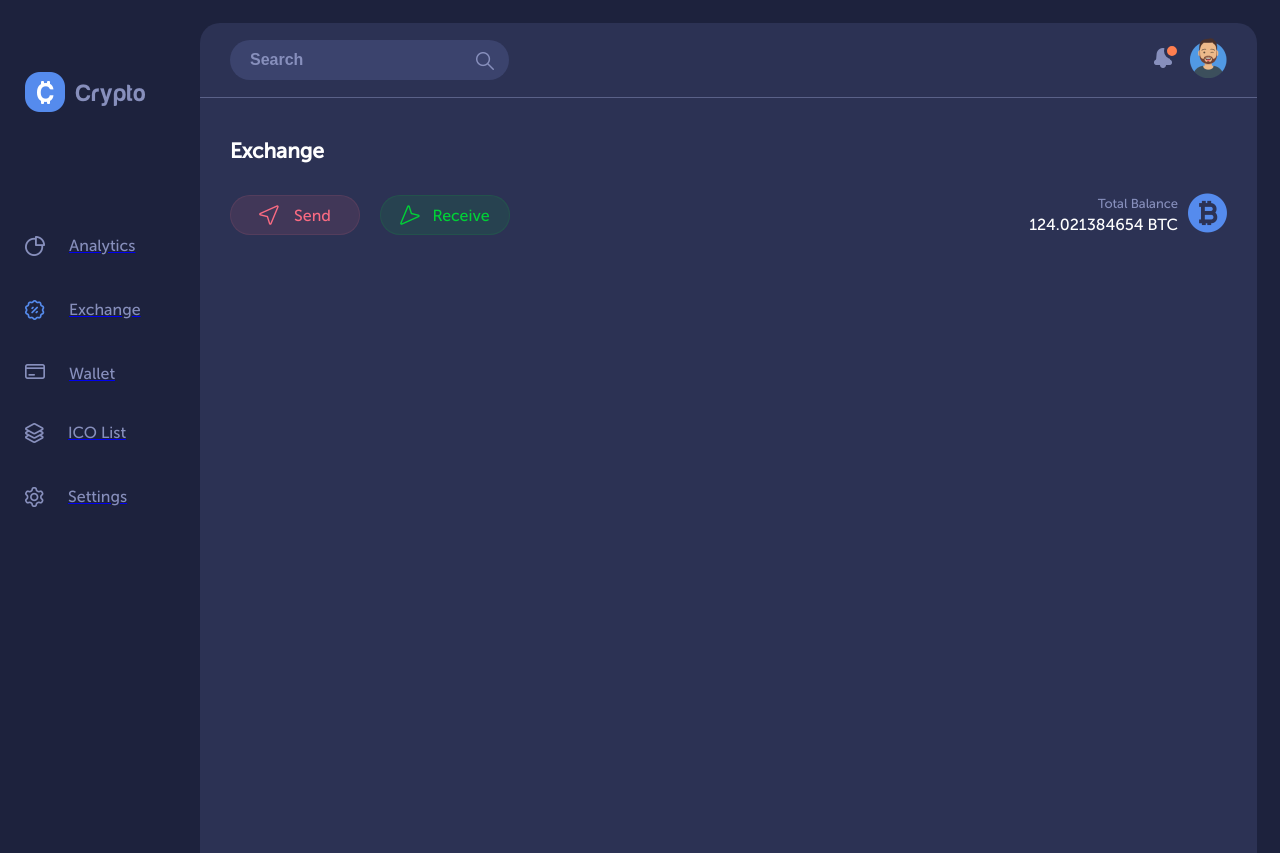
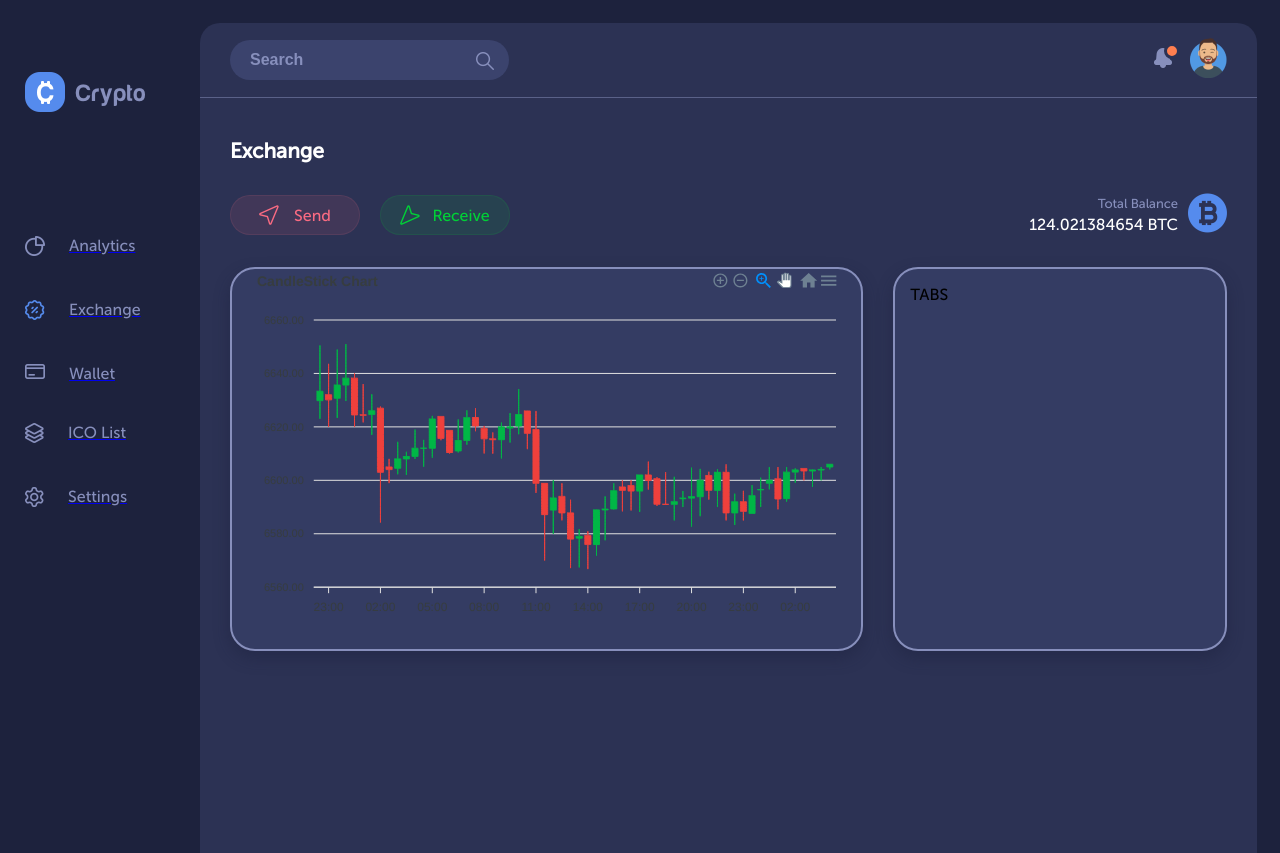
Before and after one commit to hasnainbaloch/innovativeSolutionsAssign, a React (Create React App) app: page / in a window 1280 px wide. Built offline with nearby package versions, Linux system fonts and the light colour scheme.

Commit message:
CandleStick chart

```diff
--- a/package.json
+++ b/package.json
@@ -6,7 +6,9 @@
     "@testing-library/jest-dom": "^5.11.4",
     "@testing-library/react": "^11.1.0",
     "@testing-library/user-event": "^12.1.10",
+    "apexcharts": "^3.27.2",
     "react": "^17.0.2",
+    "react-apexcharts": "^1.3.9",
     "react-dom": "^17.0.2",
     "react-router-dom": "^5.2.0",
     "react-scripts": "4.0.3",
--- /dev/null
+++ b/src/components/CardView.jsx
@@ -0,0 +1,10 @@
+import React from 'react';
+import './cardView.css';
+
+export default function CardView({children, style}) {
+    return (
+        <div className="card-view" style={style}>
+            {children}
+        </div>
+    )
+}
--- /dev/null
+++ b/src/components/Charts/candleStickChart/CandleChart.js
@@ -0,0 +1,279 @@
+import React from "react";
+import ReactApexChart from "react-apexcharts";
+
+export default function CandleChart() {
+  let chartSeries = [
+    {
+      data: [
+        {
+          x: new Date(1538778600000),
+          y: [6629.81, 6650.5, 6623.04, 6633.33],
+        },
+        {
+          x: new Date(1538780400000),
+          y: [6632.01, 6643.59, 6620, 6630.11],
+        },
+        {
+          x: new Date(1538782200000),
+          y: [6630.71, 6648.95, 6623.34, 6635.65],
+        },
+        {
+          x: new Date(1538784000000),
+          y: [6635.65, 6651, 6629.67, 6638.24],
+        },
+        {
+          x: new Date(1538785800000),
+          y: [6638.24, 6640, 6620, 6624.47],
+        },
+        {
+          x: new Date(1538787600000),
+          y: [6624.53, 6636.03, 6621.68, 6624.31],
+        },
+        {
+          x: new Date(1538789400000),
+          y: [6624.61, 6632.2, 6617, 6626.02],
+        },
+        {
+          x: new Date(1538791200000),
+          y: [6627, 6627.62, 6584.22, 6603.02],
+        },
+        {
+          x: new Date(1538793000000),
+          y: [6605, 6608.03, 6598.95, 6604.01],
+        },
+        {
+          x: new Date(1538794800000),
+          y: [6604.5, 6614.4, 6602.26, 6608.02],
+        },
+        {
+          x: new Date(1538796600000),
+          y: [6608.02, 6610.68, 6601.99, 6608.91],
+        },
+        {
+          x: new Date(1538798400000),
+          y: [6608.91, 6618.99, 6608.01, 6612],
+        },
+        {
+          x: new Date(1538800200000),
+          y: [6612, 6615.13, 6605.09, 6612],
+        },
+        {
+          x: new Date(1538802000000),
+          y: [6612, 6624.12, 6608.43, 6622.95],
+        },
+        {
+          x: new Date(1538803800000),
+          y: [6623.91, 6623.91, 6615, 6615.67],
+        },
+        {
+          x: new Date(1538805600000),
+          y: [6618.69, 6618.74, 6610, 6610.4],
+        },
+        {
+          x: new Date(1538807400000),
+          y: [6611, 6622.78, 6610.4, 6614.9],
+        },
+        {
+          x: new Date(1538809200000),
+          y: [6614.9, 6626.2, 6613.33, 6623.45],
+        },
+        {
+          x: new Date(1538811000000),
+          y: [6623.48, 6627, 6618.38, 6620.35],
+        },
+        {
+          x: new Date(1538812800000),
+          y: [6619.43, 6620.35, 6610.05, 6615.53],
+        },
+        {
+          x: new Date(1538814600000),
+          y: [6615.53, 6617.93, 6610, 6615.19],
+        },
+        {
+          x: new Date(1538816400000),
+          y: [6615.19, 6621.6, 6608.2, 6620],
+        },
+        {
+          x: new Date(1538818200000),
+          y: [6619.54, 6625.17, 6614.15, 6620],
+        },
+        {
+          x: new Date(1538820000000),
+          y: [6620.33, 6634.15, 6617.24, 6624.61],
+        },
+        {
+          x: new Date(1538821800000),
+          y: [6625.95, 6626, 6611.66, 6617.58],
+        },
+        {
+          x: new Date(1538823600000),
+          y: [6619, 6625.97, 6595.27, 6598.86],
+        },
+        {
+          x: new Date(1538825400000),
+          y: [6598.86, 6598.88, 6570, 6587.16],
+        },
+        {
+          x: new Date(1538827200000),
+          y: [6588.86, 6600, 6580, 6593.4],
+        },
+        {
+          x: new Date(1538829000000),
+          y: [6593.99, 6598.89, 6585, 6587.81],
+        },
+        {
+          x: new Date(1538830800000),
+          y: [6587.81, 6592.73, 6567.14, 6578],
+        },
+        {
+          x: new Date(1538832600000),
+          y: [6578.35, 6581.72, 6567.39, 6579],
+        },
+        {
+          x: new Date(1538834400000),
+          y: [6579.38, 6580.92, 6566.77, 6575.96],
+        },
+        {
+          x: new Date(1538836200000),
+          y: [6575.96, 6589, 6571.77, 6588.92],
+        },
+        {
+          x: new Date(1538838000000),
+          y: [6588.92, 6594, 6577.55, 6589.22],
+        },
+        {
+          x: new Date(1538839800000),
+          y: [6589.3, 6598.89, 6589.1, 6596.08],
+        },
+        {
+          x: new Date(1538841600000),
+          y: [6597.5, 6600, 6588.39, 6596.25],
+        },
+        {
+          x: new Date(1538843400000),
+          y: [6598.03, 6600, 6588.73, 6595.97],
+        },
+        {
+          x: new Date(1538845200000),
+          y: [6595.97, 6602.01, 6588.17, 6602],
+        },
+        {
+          x: new Date(1538847000000),
+          y: [6602, 6607, 6596.51, 6599.95],
+        },
+        {
+          x: new Date(1538848800000),
+          y: [6600.63, 6601.21, 6590.39, 6591.02],
+        },
+        {
+          x: new Date(1538850600000),
+          y: [6591.02, 6603.08, 6591, 6591],
+        },
+        {
+          x: new Date(1538852400000),
+          y: [6591, 6601.32, 6585, 6592],
+        },
+        {
+          x: new Date(1538854200000),
+          y: [6593.13, 6596.01, 6590, 6593.34],
+        },
+        {
+          x: new Date(1538856000000),
+          y: [6593.34, 6604.76, 6582.63, 6593.86],
+        },
+        {
+          x: new Date(1538857800000),
+          y: [6593.86, 6604.28, 6586.57, 6600.01],
+        },
+        {
+          x: new Date(1538859600000),
+          y: [6601.81, 6603.21, 6592.78, 6596.25],
+        },
+        {
+          x: new Date(1538861400000),
+          y: [6596.25, 6604.2, 6590, 6602.99],
+        },
+        {
+          x: new Date(1538863200000),
+          y: [6602.99, 6606, 6584.99, 6587.81],
+        },
+        {
+          x: new Date(1538865000000),
+          y: [6587.81, 6595, 6583.27, 6591.96],
+        },
+        {
+          x: new Date(1538866800000),
+          y: [6591.97, 6596.07, 6585, 6588.39],
+        },
+        {
+          x: new Date(1538868600000),
+          y: [6587.6, 6598.21, 6587.6, 6594.27],
+        },
+        {
+          x: new Date(1538870400000),
+          y: [6596.44, 6601, 6590, 6596.55],
+        },
+        {
+          x: new Date(1538872200000),
+          y: [6598.91, 6605, 6596.61, 6600.02],
+        },
+        {
+          x: new Date(1538874000000),
+          y: [6600.55, 6605, 6589.14, 6593.01],
+        },
+        {
+          x: new Date(1538875800000),
+          y: [6593.15, 6605, 6592, 6603.06],
+        },
+        {
+          x: new Date(1538877600000),
+          y: [6603.07, 6604.5, 6599.09, 6603.89],
+        },
+        {
+          x: new Date(1538879400000),
+          y: [6604.44, 6604.44, 6600, 6603.5],
+        },
+        {
+          x: new Date(1538881200000),
+          y: [6603.5, 6603.99, 6597.5, 6603.86],
+        },
+        {
+          x: new Date(1538883000000),
+          y: [6603.85, 6605, 6600, 6604.07],
+        },
+        {
+          x: new Date(1538884800000),
+          y: [6604.98, 6606, 6604.07, 6606],
+        },
+      ],
+    },
+  ];
+
+  let chartOptions = {
+    chart: {
+      type: "candlestick",
+      height: 350,
+    },
+    title: {
+      text: "CandleStick Chart",
+      align: "left",
+    },
+    xaxis: {
+      type: "datetime",
+    },
+    yaxis: {
+      tooltip: {
+        enabled: true,
+      },
+    },
+  };
+
+  return (
+    <ReactApexChart
+      options={chartOptions}
+      series={chartSeries}
+      type="candlestick"
+      height={350}
+    />
+  );
+}
--- /dev/null
+++ b/src/components/cardView.css
@@ -0,0 +1,10 @@
+.card-view {
+  border-width: 2px;
+  border-color: rgb(135, 143, 188);
+  border-style: solid;
+  border-radius: 25px;
+  background-color: rgb(52, 60, 99);
+  box-shadow: 0px 7px 16px 0px rgba(29, 34, 61, 0.45);
+	padding: 0 15px 15px 15px;
+	margin-bottom: 30px;
+}
--- a/src/views/exchange/Exchange.jsx
+++ b/src/views/exchange/Exchange.jsx
@@ -4,12 +4,15 @@ import "./exchange.css";
 import sendArrowIcon from "../../assets/icons/sendArrow.png";
 import receiveArrowIcon from "../../assets/icons/receiveArrow.png";
 import balance from "../../assets/icons/bitcoin.png";
+import CandleChart from "../../components/Charts/candleStickChart/CandleChart";
+import CardView from "../../components/CardView";
 
 export default function Exchange({ title }) {
   return (
     <div className="exchange-view-wrapper">
       <h2 className="title">{title || "Exchange"}</h2>
 
+      {/* Top info bar */}
       <div className="info-bar">
         <div className="arrows">
           <div className="send outline-button">
@@ -36,6 +39,20 @@ export default function Exchange({ title }) {
           </div>
         </div>
       </div>
+
+      {/* top chart and tab section */}
+      <div className="chart-section">
+        <CardView style={{flex: 2, marginRight: '15px'}}>
+          <CandleChart />
+        </CardView>
+        <CardView style={{flex:1, marginLeft: '15px'}}>
+          <p>TABS</p>
+        </CardView>
+      </div>
+
+
+
+
     </div>
   );
 }
--- a/src/views/exchange/exchange.css
+++ b/src/views/exchange/exchange.css
@@ -13,6 +13,7 @@
   flex-direction: row;
   justify-content: space-between;
   align-items: center;
+  margin-bottom: 30px;
 }
 .info-bar .arrows {
   display: flex;
@@ -37,11 +38,11 @@
   background-color: rgba(250, 107, 130, 0.102);
   margin-right: 20px;
 }
-.info-bar .send .text{
+.info-bar .send .text {
   color: rgb(250, 107, 130);
   margin-left: 15px;
 }
-.info-bar .receive .text{
+.info-bar .receive .text {
   color: rgb(0, 209, 54);
   margin-left: 12px;
 }
@@ -49,7 +50,7 @@
   border-color: rgba(0, 209, 54, 0.102);
   background-color: rgba(0, 209, 54, 0.102);
 }
-.info-bar .arrow-icon{
+.info-bar .arrow-icon {
   margin-top: 3px;
 }
 .info-bar .balance-wrapper {
@@ -73,8 +74,9 @@
   line-height: 1.2;
 }
 
-.info-bar {
+/* top chart and tab style */
+.chart-section {
+  display: flex;
+  flex-direction: row;
+
 }
-
-.Total_Balance {
-}
```
Also changed, not shown: 1 other file (tests, documents, lock files or other folders). Lines whose indentation alone changed are shown as unchanged.
